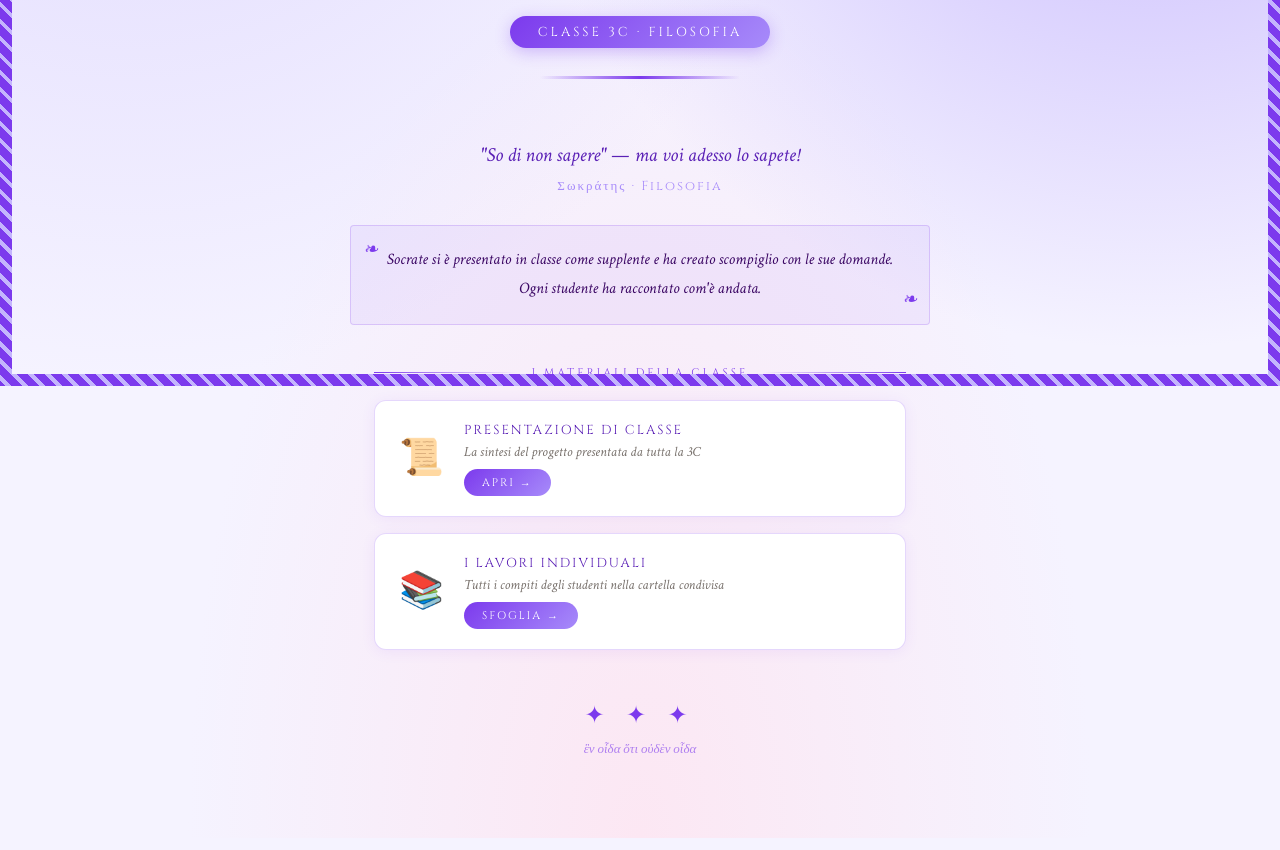
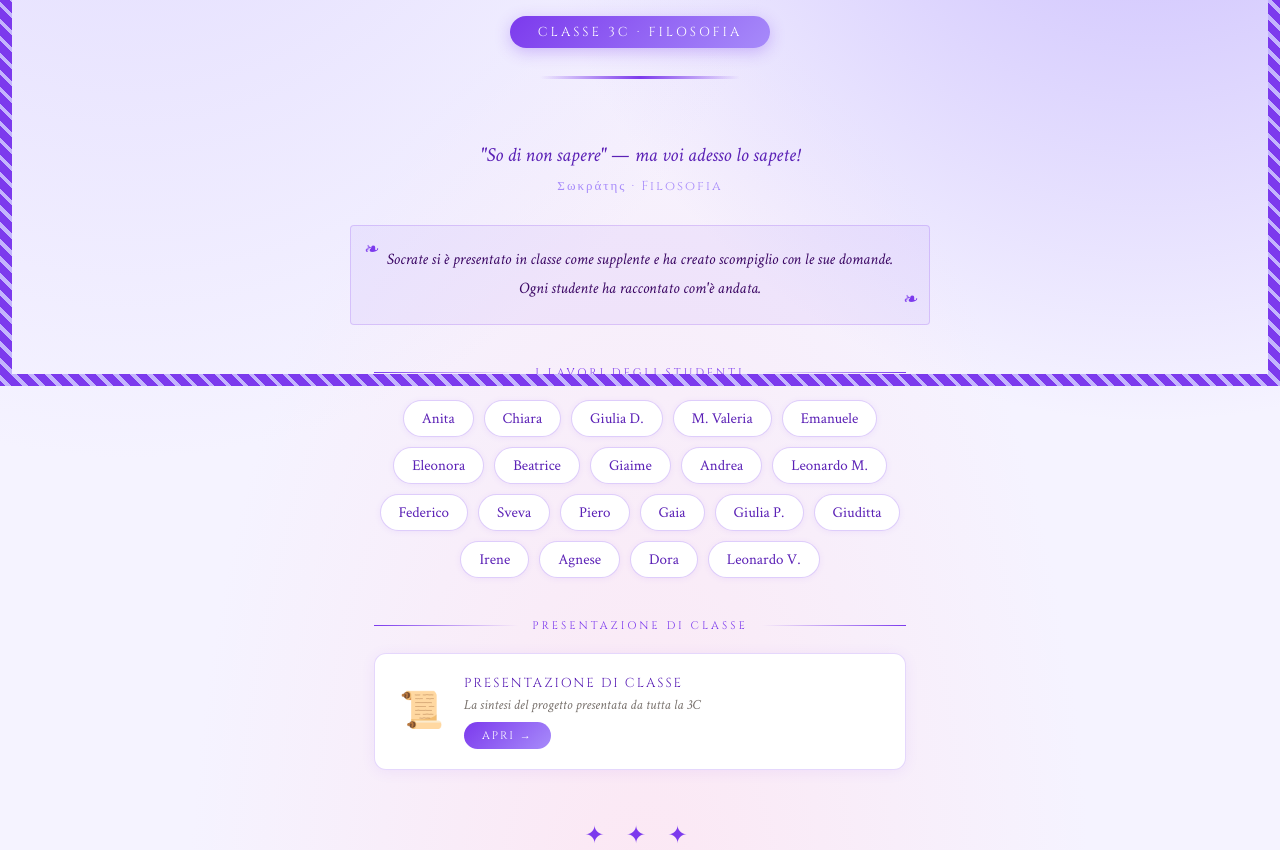
Before and after one commit to profquintavalle-hue/socrate-3C, a plain HTML site: page index.html in a window 1280 px wide. Shown: the part 414-1264 px from the top of the page. Drawn offline with Linux system fonts and the light colour scheme.

Commit message:
Update index.html

```diff
--- a/index.html
+++ b/index.html
@@ -160,6 +160,38 @@ body::before {
   .link-card { flex-direction: column; text-align: center; }
 }
 </style>
+
+<style>
+.studenti-grid {
+  display: flex;
+  flex-wrap: wrap;
+  gap: 10px;
+  max-width: 580px;
+  margin: 0 auto 40px;
+  padding: 0 24px;
+  justify-content: center;
+}
+.studente-btn {
+  display: inline-block;
+  background: #fff;
+  border: 1.5px solid rgba(124,58,237,0.25);
+  border-radius: 30px;
+  padding: 8px 18px;
+  font-family: 'Crimson Text', serif;
+  font-size: 15px;
+  color: #5b21b6;
+  text-decoration: none;
+  transition: background 0.2s, transform 0.2s, box-shadow 0.2s;
+  box-shadow: 0 1px 6px rgba(124,58,237,0.08);
+}
+.studente-btn:hover {
+  background: #7c3aed;
+  color: #fff;
+  transform: translateY(-2px);
+  box-shadow: 0 4px 16px rgba(124,58,237,0.25);
+}
+</style>
+
 </head>
 <body>
 
@@ -301,12 +333,40 @@ body::before {
 
 <div class="section-header">
   <div class="section-line"></div>
-  <span class="section-label">I materiali della classe</span>
+  <span class="section-label">I lavori degli studenti</span>
+  <div class="section-line right"></div>
+</div>
+
+<div class="studenti-grid">
+  <a href="https://drive.google.com/file/d/1Ayiap3_uIeUUUCtKzA6CI6f33FIe8WmN/preview" class="studente-btn" target="_blank">Anita</a>
+  <a href="https://drive.google.com/file/d/1_YtlTx5pP40dxkfYxN3QODFGLPdWgQ1L/preview" class="studente-btn" target="_blank">Chiara</a>
+  <a href="https://drive.google.com/file/d/1uKeguhJxmly8U6DgVnOkw8tiA3bI9-2g/preview" class="studente-btn" target="_blank">Giulia D.</a>
+  <a href="https://docs.google.com/document/d/10YKL6JScm5c5yiwkgKz9RHJoK_Ny6edn5-MlWqNs35s/preview" class="studente-btn" target="_blank">M. Valeria</a>
+  <a href="https://drive.google.com/file/d/1UVGPWPJzsVXubnRiKE9IKuX561BQXYWB/preview" class="studente-btn" target="_blank">Emanuele</a>
+  <a href="https://drive.google.com/file/d/1CzbAv52xBzLWrhwzOZVTrToRcKEdTtig/preview" class="studente-btn" target="_blank">Eleonora</a>
+  <a href="https://drive.google.com/file/d/1wh8J6ICJuAFpg5slQtwVKq1fRaJIB0JC/preview" class="studente-btn" target="_blank">Beatrice</a>
+  <a href="https://docs.google.com/document/d/1J-Tj6DOe9osn3VGDx0qBsSJ0EZHZDft9cEwrgAs4ouE/preview" class="studente-btn" target="_blank">Giaime</a>
+  <a href="https://drive.google.com/file/d/1y7XoHU5vtreTsTOx5NJjALQ963Ib0tYe/preview" class="studente-btn" target="_blank">Andrea</a>
+  <a href="https://drive.google.com/file/d/14_a8bu_3qO9FwVwi0hBJBTXRi5LdYV1-/preview" class="studente-btn" target="_blank">Leonardo M.</a>
+  <a href="https://docs.google.com/document/d/1-C1SFnWzrOkDetVzbVwRchZiret3enOvDEV-uLMus8w/preview" class="studente-btn" target="_blank">Federico</a>
+  <a href="https://docs.google.com/document/d/12pRGGhG8vYyPjxMZHRsCm4L3OlBjdcrj0RVQ0q7XUFM/preview" class="studente-btn" target="_blank">Sveva</a>
+  <a href="https://drive.google.com/file/d/1GyVxUgEkXTtA34hbWc90U1fkkUq7Gaj3/preview" class="studente-btn" target="_blank">Piero</a>
+  <a href="https://drive.google.com/file/d/1ldLsf39-hEYO2kKRh3deQgpJ6bNOE1Fv/preview" class="studente-btn" target="_blank">Gaia</a>
+  <a href="https://docs.google.com/document/d/1eA1yR1ZsLhdeFl5dSKtuqtzFDQ3wotdIAaKEzWGBzX8/preview" class="studente-btn" target="_blank">Giulia P.</a>
+  <a href="https://drive.google.com/file/d/1xL6LKlSMn0RS4ROAcaYCG-IapiIiNhNw/preview" class="studente-btn" target="_blank">Giuditta</a>
+  <a href="https://docs.google.com/document/d/1blsfi7eZ2br92xqpTT4vi88L4ARIOLqwCcNXIMmh-Bo/preview" class="studente-btn" target="_blank">Irene</a>
+  <a href="https://docs.google.com/document/d/1TEAuEDqSV1kZaE4rsx5rfptYdPN7aSWr/preview" class="studente-btn" target="_blank">Agnese</a>
+  <a href="https://docs.google.com/document/d/11js5Kpc_sSp8bY7kC-fctn44Ui7vmk0jAhI81rvUMdo/preview" class="studente-btn" target="_blank">Dora</a>
+  <a href="https://drive.google.com/file/d/1SrHaziloMElV4Hj-cRy4QR-bLJEY_kjr/preview" class="studente-btn" target="_blank">Leonardo V.</a>
+</div>
+
+<div class="section-header" style="margin-bottom:20px;">
+  <div class="section-line"></div>
+  <span class="section-label">Presentazione di classe</span>
   <div class="section-line right"></div>
 </div>
 
 <div class="links">
-
   <div class="link-card">
     <div class="link-icon">📜</div>
     <div class="link-content">
@@ -315,16 +375,6 @@ body::before {
       <a href="https://drive.google.com/file/d/1DovOeicl_RCLbHM661pLfb3zJCj8mUNt/preview" class="link-btn" target="_blank">Apri →</a>
     </div>
   </div>
-
-  <div class="link-card">
-    <div class="link-icon">📚</div>
-    <div class="link-content">
-      <div class="link-title">I lavori individuali</div>
-      <div class="link-desc">Tutti i compiti degli studenti nella cartella condivisa</div>
-      <a href="https://drive.google.com/drive/folders/1F1lB1gmaWyZSulaKMXZv952hQNkpfrVL?usp=sharing" class="link-btn" target="_blank">Sfoglia →</a>
-    </div>
-  </div>
-
 </div>
 
 <div class="footer">
```
